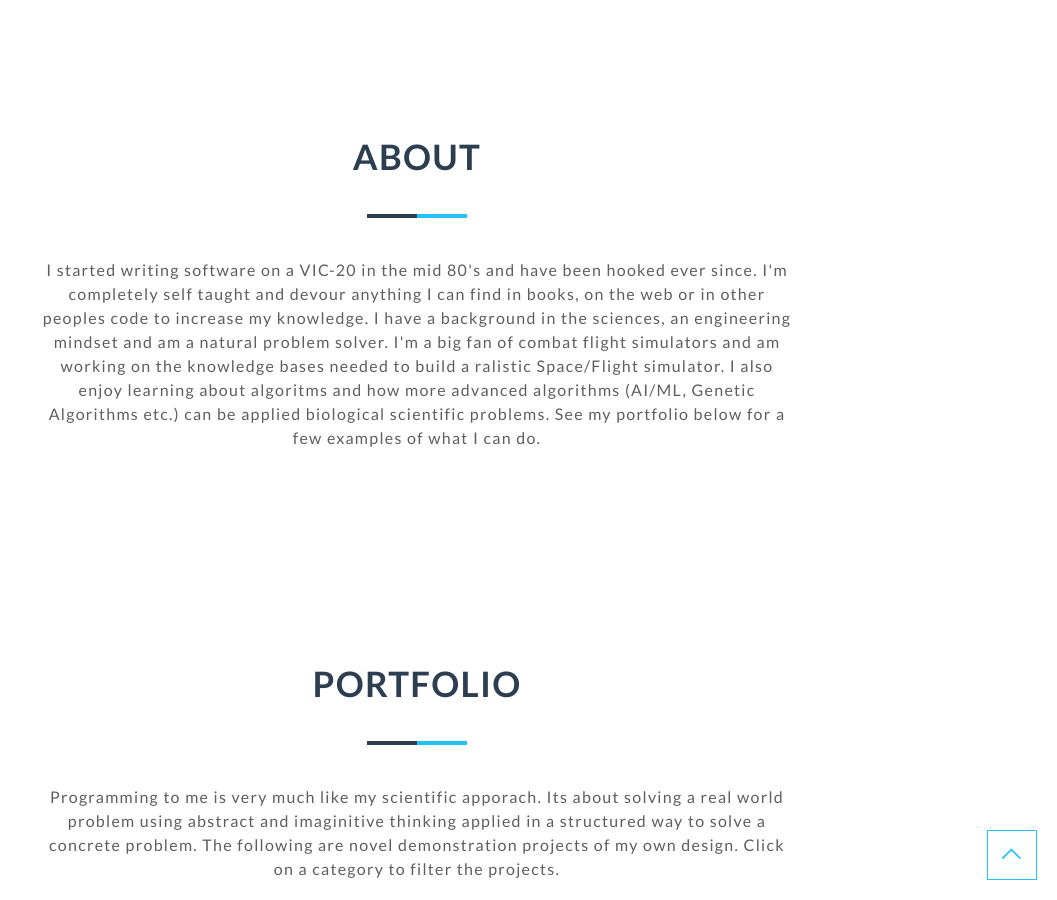
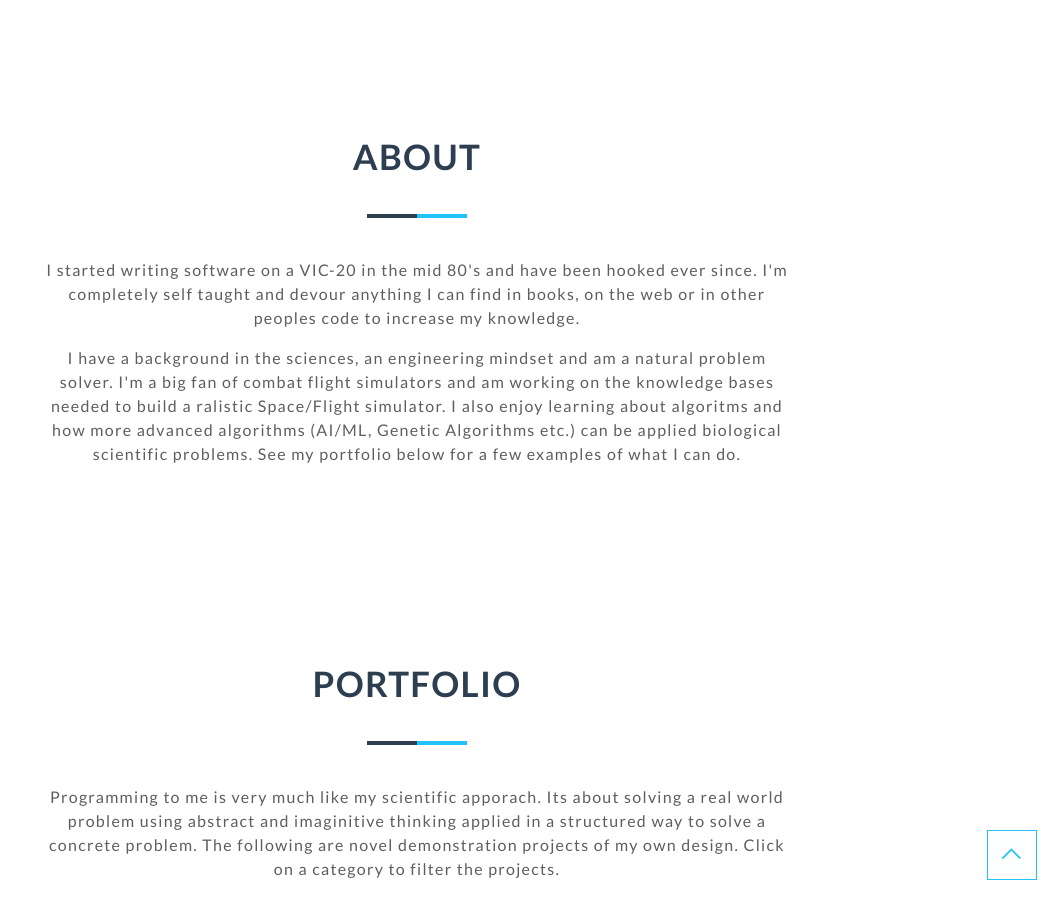
Before and after one commit to Gamernaut/gamernaut.github.io, a Jekyll site: the page built from index.html, in a window 1280 px wide and 900 px high, scrolled down 1041 px. Shown: the whole window, without its empty margins (223-1280 px from the left). Built offline with Jekyll 4.4.1, drawn with Linux system fonts in a browser that asks for light colours; nearby versions of some CDN libraries.

Commit message:
Update _config.yml

```diff
--- a/_config.yml
+++ b/_config.yml
@@ -82,7 +82,8 @@
 #############   About   #############
 #####################################
 about-title: About
-about-description: I started writing software on a VIC-20 in the mid 80's and have been hooked ever since. I'm completely self taught and devour anything I can find in books, on the web or in other peoples code to increase my knowledge. I have a background in the sciences, an engineering mindset and am a natural problem solver. I'm a big fan of combat flight simulators and am working on the knowledge bases needed to build a ralistic Space/Flight simulator. I also enjoy learning about algoritms and how more advanced algorithms (AI/ML, Genetic Algorithms etc.) can be applied biological scientific problems. See my portfolio below for a few examples of what I can do.
+about-description: I started writing software on a VIC-20 in the mid 80's and have been hooked ever since. I'm completely self taught and devour anything I can find in books, on the web or in other peoples code to increase my knowledge.
+about-description2: I have a background in the sciences, an engineering mindset and am a natural problem solver. I'm a big fan of combat flight simulators and am working on the knowledge bases needed to build a ralistic Space/Flight simulator. I also enjoy learning about algoritms and how more advanced algorithms (AI/ML, Genetic Algorithms etc.) can be applied biological scientific problems. See my portfolio below for a few examples of what I can do.
 
 #####################################
 ############  Portfolio  ############
```
